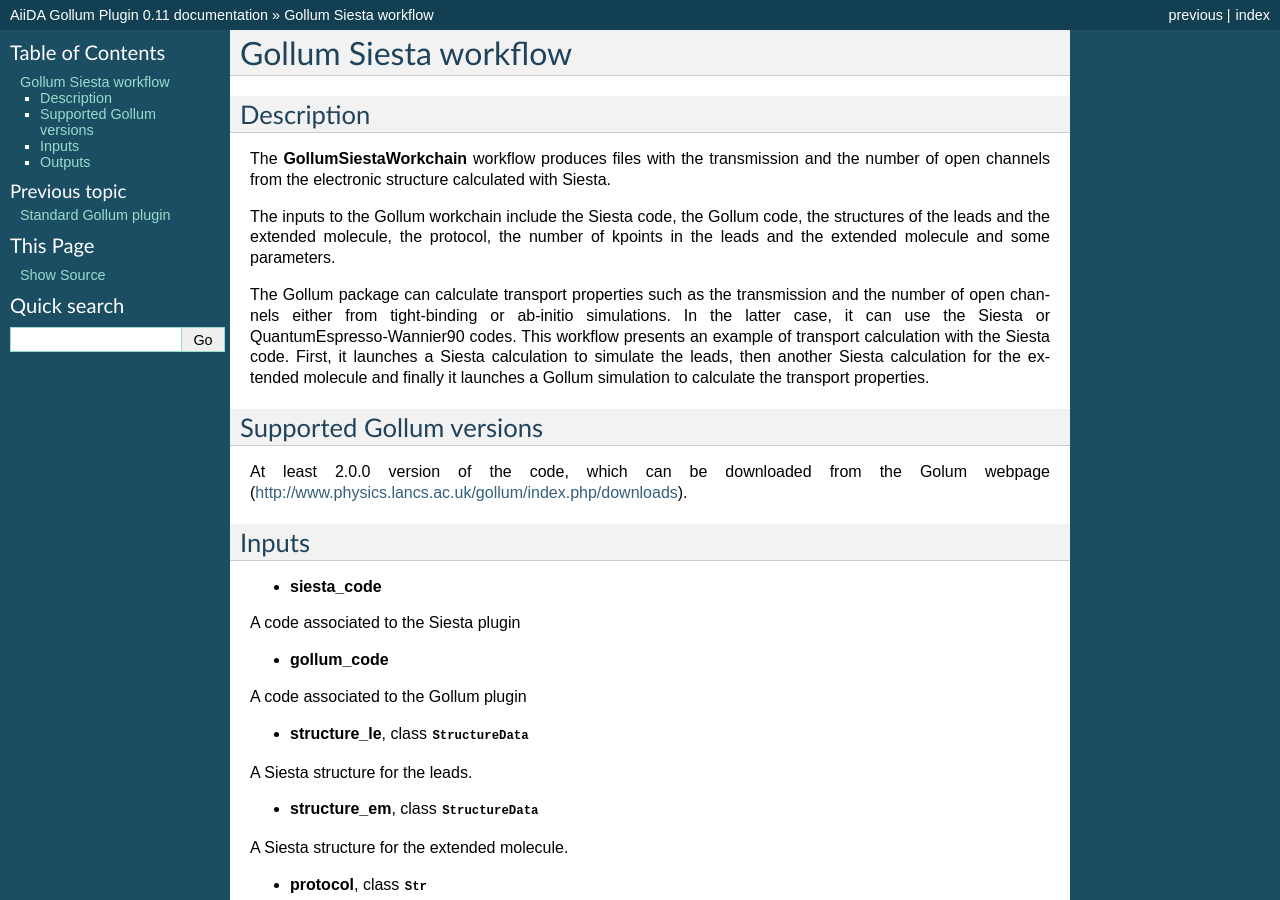
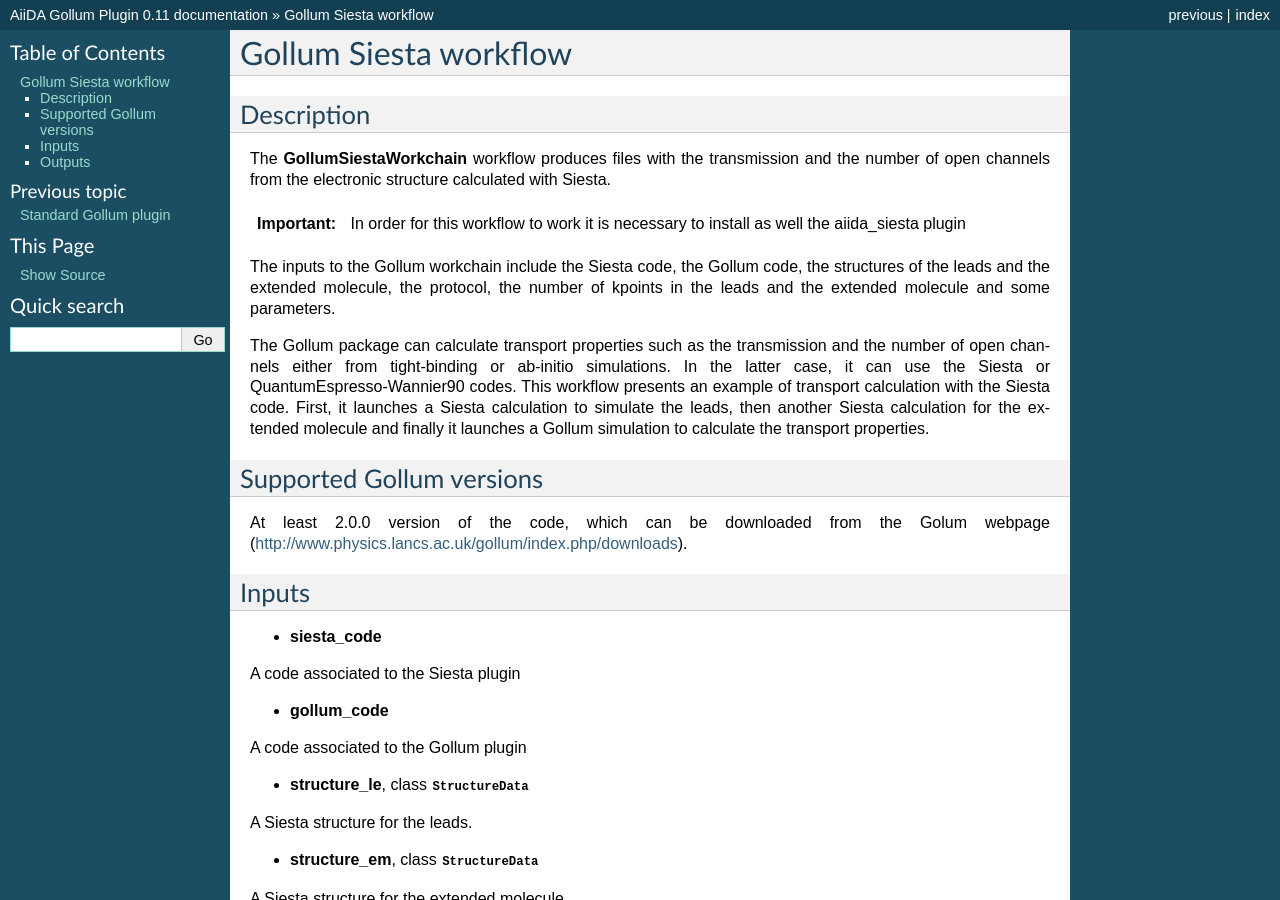
Before and after one commit to garsua/aiida-gollum, a Sphinx documentation site: the page built from docs/workflows/gollum-siesta.rst, in a window 1280 px wide and 900 px high. Built offline with Sphinx 7.4.7, drawn with Linux system fonts in a browser that asks for light colours; formulas are drawn with MathJax 3.

Commit message:
Added important note in workflow doc

```diff
--- a/docs/workflows/gollum-siesta.rst
+++ b/docs/workflows/gollum-siesta.rst
@@ -7,6 +7,8 @@
 The **GollumSiestaWorkchain** workflow produces files with the
 transmission and the number of open channels from the electronic
 structure calculated with Siesta.
+
+.. important:: In order for this workflow to work it is necessary to install as well the aiida_siesta plugin
 
 The inputs to the Gollum workchain include the Siesta code, the Gollum
 code, the structures of the leads and the extended molecule, the
```
